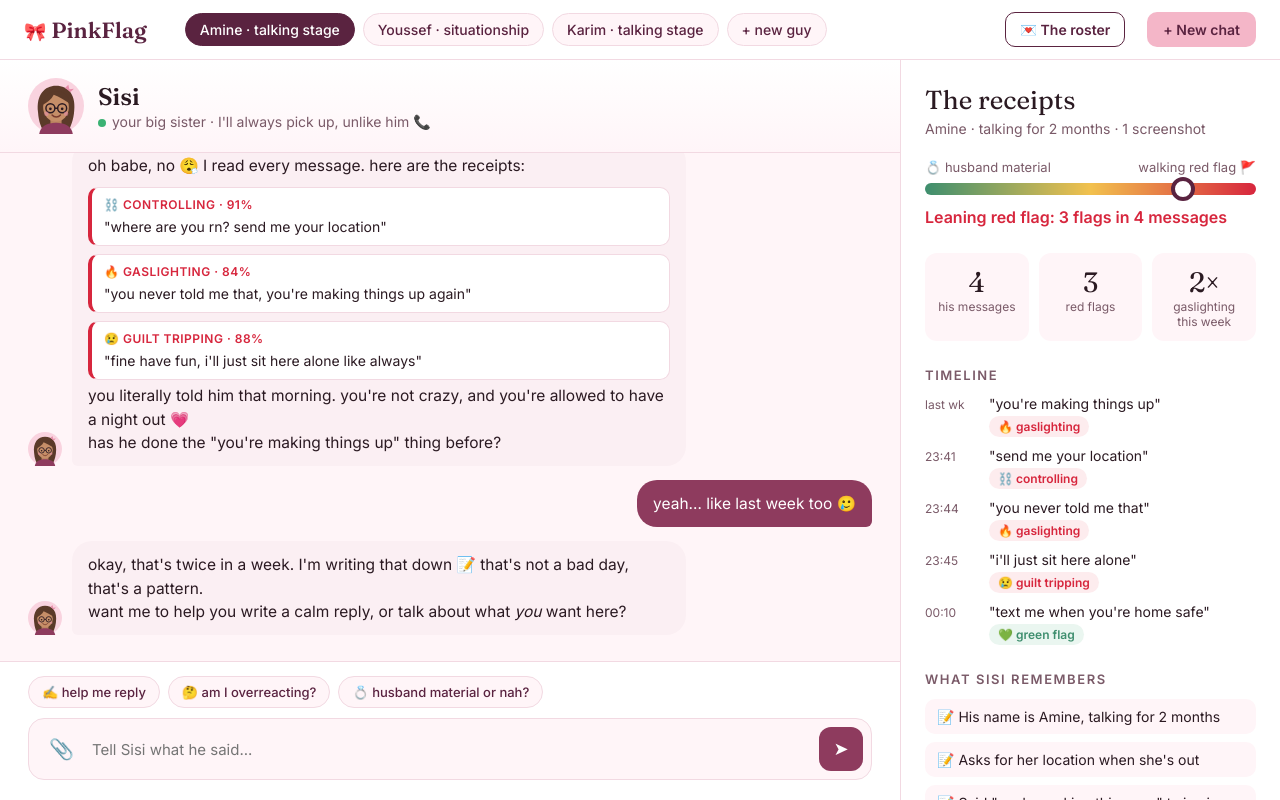
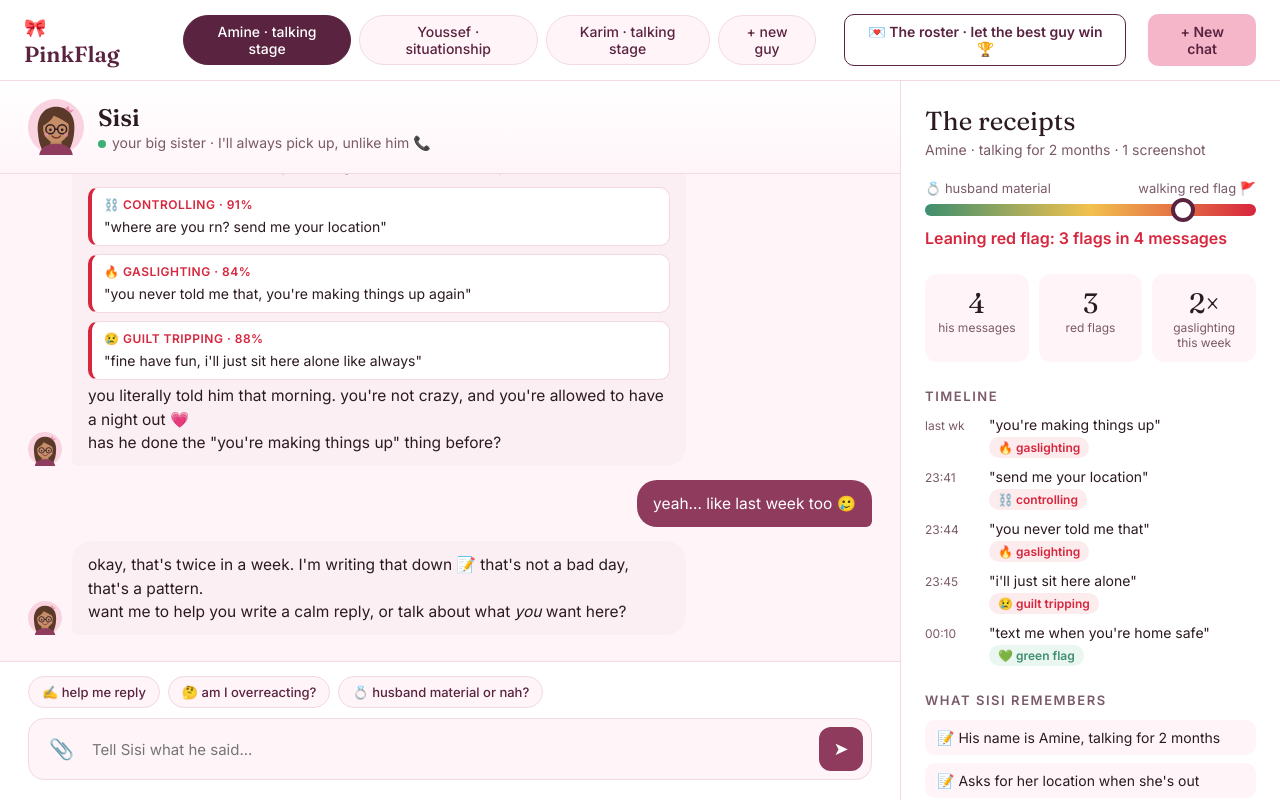
Before and after one commit to onsnasr/pinkflag-ai-, a plain HTML site: page web/mockup/chat.html in a window 1280 px wide. Drawn offline with Linux system fonts and the light colour scheme.

Commit message:
Mockup: explain the roster

```diff
--- a/web/mockup/chat.html
+++ b/web/mockup/chat.html
@@ -201,7 +201,7 @@
       <button>+ new guy</button>
     </nav>
     <div class="spacer"></div>
-    <button class="roster-btn" id="openRoster">💌 The roster</button>
+    <button class="roster-btn" id="openRoster" title="Compare the guys you're talking to">💌 The roster · let the best guy win 🏆</button>
     <button class="receipts-toggle" id="toggle">🧾 Receipts</button>
     <button class="new">+ New chat</button>
   </header>
@@ -312,7 +312,7 @@
       <h2>💌 The roster</h2>
       <button class="close" id="closeRoster">✕</button>
     </div>
-    <p class="sub">Everyone you're talking to right now, scored from the messages you shared with Sisi.</p>
+    <p class="sub"><b style="color:var(--plum)">Let the best guy win 🏆</b> All the guys you're talking to, side by side, scored on how they actually treat you (from the messages you shared with Sisi).</p>
 
     <div class="guys">
       <div class="guy" data-name="Amine" data-score="78">
```
